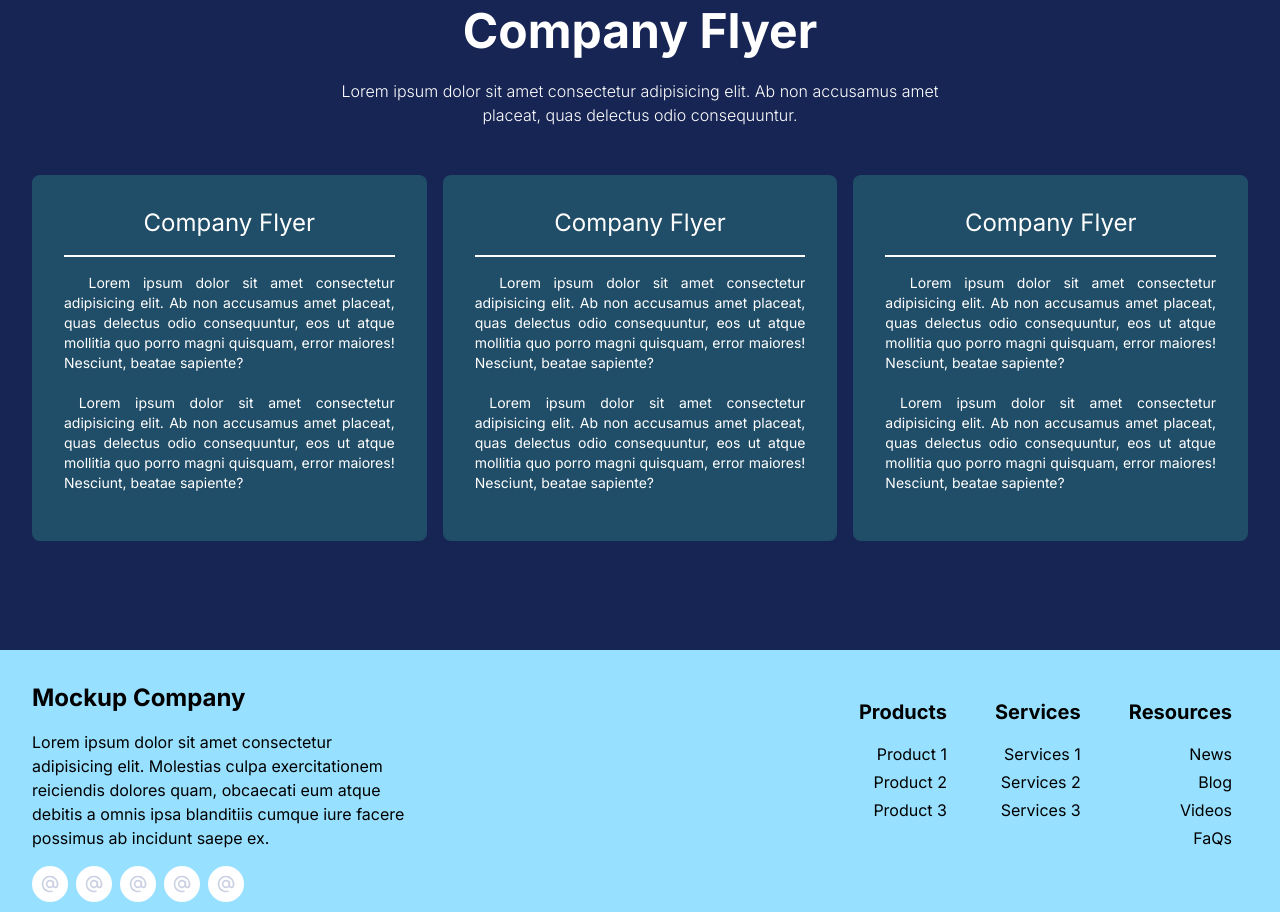
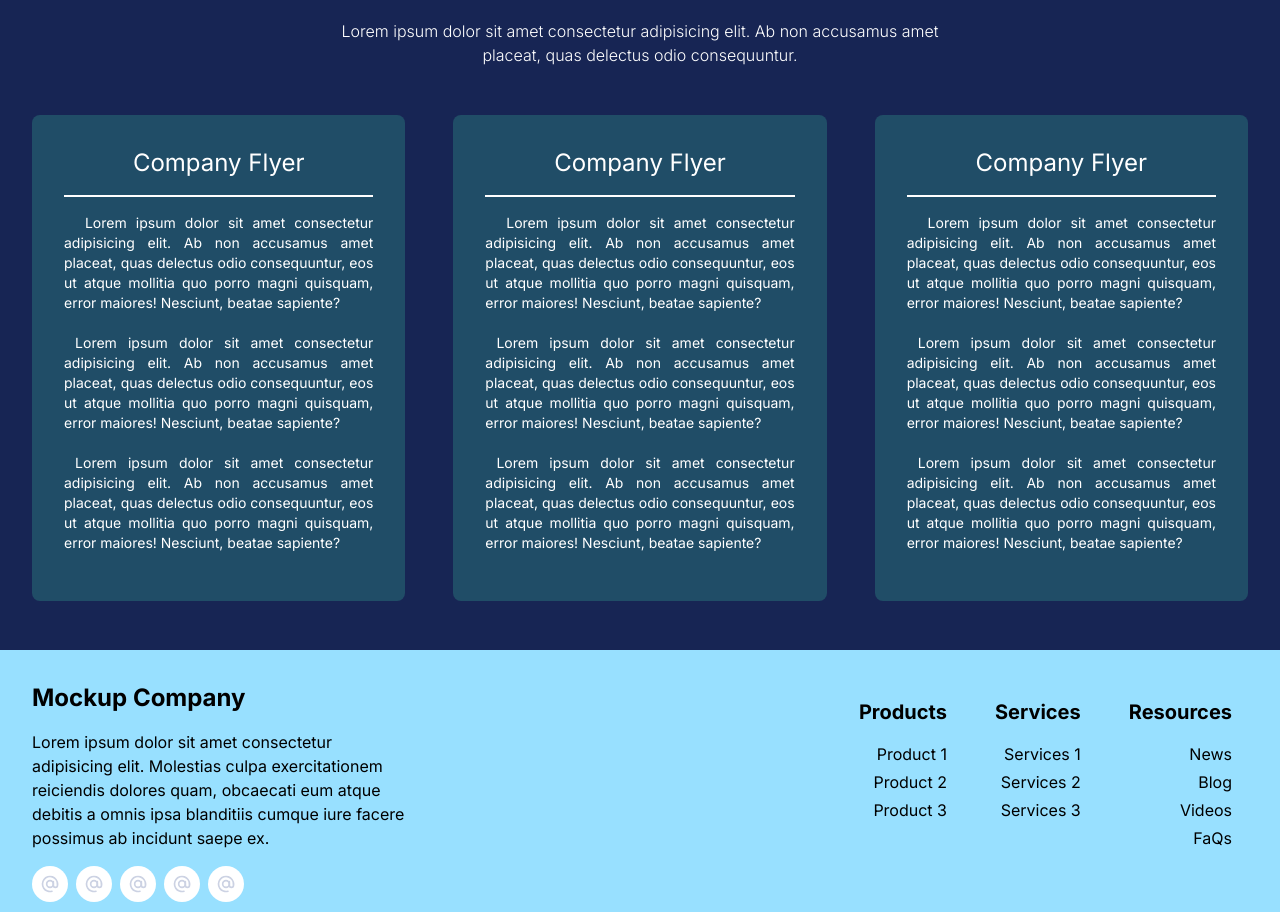
Before and after one commit to soerjo/next-buana-bahari-samudera, a Next.js app: page / in a window 1280 px wide. Shown: the part 3350-4262 px from the top of the page. Built offline with nearby package versions, Linux system fonts and the light colour scheme.

Commit message:
[fixing] - fixing view in information section

```diff
--- a/src/components/SectionInformation/index.tsx
+++ b/src/components/SectionInformation/index.tsx
@@ -14,7 +14,7 @@ const SectionInformation = () => {
                         {listdata.description}
                     </p>
                 </div>
-                <div className='w-full flex flex-col lg:flex-row container mx-auto gap-4 overflow-y-auto'>
+                <div className='w-full flex flex-col lg:flex-row container mx-auto gap-12 overflow-y-auto'>
                     {
                         listdata.informations.map((information, index) => {
                             return (
--- a/src/components/SectionInformation/listdata.json
+++ b/src/components/SectionInformation/listdata.json
@@ -4,15 +4,15 @@
     "informations": [
         {
             "title": "Company Flyer",
-            "description": "\tLorem ipsum dolor sit amet consectetur adipisicing elit. Ab non accusamus amet placeat, quas delectus odio consequuntur, eos ut atque mollitia quo porro magni quisquam, error maiores! Nesciunt, beatae sapiente?\n \n Lorem ipsum dolor sit amet consectetur adipisicing elit. Ab non accusamus amet placeat, quas delectus odio consequuntur, eos ut atque mollitia quo porro magni quisquam, error maiores! Nesciunt, beatae sapiente?"
+            "description": "\tLorem ipsum dolor sit amet consectetur adipisicing elit. Ab non accusamus amet placeat, quas delectus odio consequuntur, eos ut atque mollitia quo porro magni quisquam, error maiores! Nesciunt, beatae sapiente?\n \n Lorem ipsum dolor sit amet consectetur adipisicing elit. Ab non accusamus amet placeat, quas delectus odio consequuntur, eos ut atque mollitia quo porro magni quisquam, error maiores! Nesciunt, beatae sapiente?\n \n Lorem ipsum dolor sit amet consectetur adipisicing elit. Ab non accusamus amet placeat, quas delectus odio consequuntur, eos ut atque mollitia quo porro magni quisquam, error maiores! Nesciunt, beatae sapiente?"
         },
         {
             "title": "Company Flyer",
-            "description": "\tLorem ipsum dolor sit amet consectetur adipisicing elit. Ab non accusamus amet placeat, quas delectus odio consequuntur, eos ut atque mollitia quo porro magni quisquam, error maiores! Nesciunt, beatae sapiente?\n \n Lorem ipsum dolor sit amet consectetur adipisicing elit. Ab non accusamus amet placeat, quas delectus odio consequuntur, eos ut atque mollitia quo porro magni quisquam, error maiores! Nesciunt, beatae sapiente?"
+            "description": "\tLorem ipsum dolor sit amet consectetur adipisicing elit. Ab non accusamus amet placeat, quas delectus odio consequuntur, eos ut atque mollitia quo porro magni quisquam, error maiores! Nesciunt, beatae sapiente?\n \n Lorem ipsum dolor sit amet consectetur adipisicing elit. Ab non accusamus amet placeat, quas delectus odio consequuntur, eos ut atque mollitia quo porro magni quisquam, error maiores! Nesciunt, beatae sapiente?\n \n Lorem ipsum dolor sit amet consectetur adipisicing elit. Ab non accusamus amet placeat, quas delectus odio consequuntur, eos ut atque mollitia quo porro magni quisquam, error maiores! Nesciunt, beatae sapiente?"
         },
         {
             "title": "Company Flyer",
-            "description": "\tLorem ipsum dolor sit amet consectetur adipisicing elit. Ab non accusamus amet placeat, quas delectus odio consequuntur, eos ut atque mollitia quo porro magni quisquam, error maiores! Nesciunt, beatae sapiente?\n \n Lorem ipsum dolor sit amet consectetur adipisicing elit. Ab non accusamus amet placeat, quas delectus odio consequuntur, eos ut atque mollitia quo porro magni quisquam, error maiores! Nesciunt, beatae sapiente?"
+            "description": "\tLorem ipsum dolor sit amet consectetur adipisicing elit. Ab non accusamus amet placeat, quas delectus odio consequuntur, eos ut atque mollitia quo porro magni quisquam, error maiores! Nesciunt, beatae sapiente?\n \n Lorem ipsum dolor sit amet consectetur adipisicing elit. Ab non accusamus amet placeat, quas delectus odio consequuntur, eos ut atque mollitia quo porro magni quisquam, error maiores! Nesciunt, beatae sapiente?\n \n Lorem ipsum dolor sit amet consectetur adipisicing elit. Ab non accusamus amet placeat, quas delectus odio consequuntur, eos ut atque mollitia quo porro magni quisquam, error maiores! Nesciunt, beatae sapiente?"
         }
     ]
 }
```
